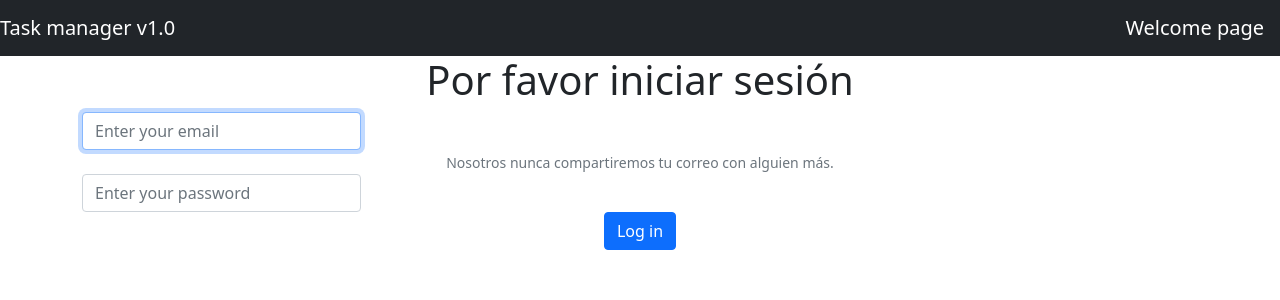
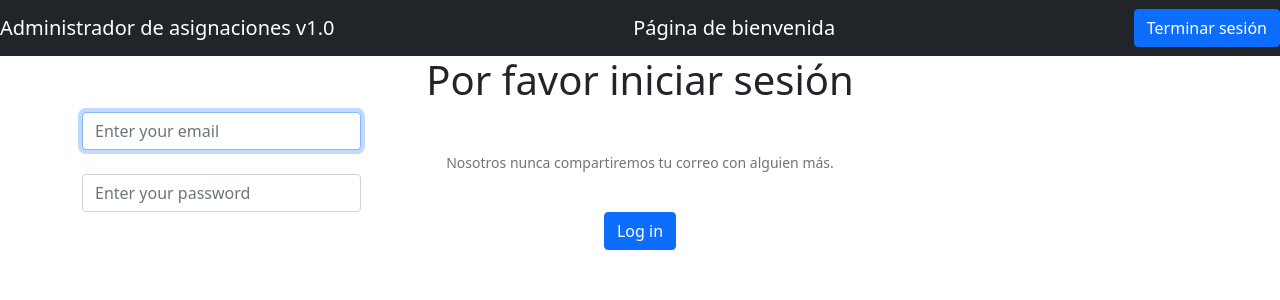
Before and after one commit to DiegoS965/Kodigo-first-project, a PHP site: page /login.php in a window 1280 px wide. Shown: the top 300 px of the page. Run offline with PHP 8.4, Linux system fonts and the light colour scheme; some libraries are stand-ins or nearby versions.

Commit message:
Add files via upload

```diff
--- a/includes/header.php
+++ b/includes/header.php
@@ -10,6 +10,15 @@
 </head>
 <body>
     <nav class="navbar navbar-dark bg-dark">
-        <a href="index.php" class="navbar-brand">Task manager v1.0</a>
-        <a href="welcomePage.php" class="navbar-brand">Welcome page</a>
+        <a href="index.php" class="navbar-brand">Administrador de asignaciones v1.0</a>
+        <a href="welcomePage.php" class="navbar-brand">Página de bienvenida</a>
+        <form action="header.php" method="post">
+            <input type="submit" name=logout_button value="Terminar sesión" class="btn btn-primary btn-block">
+        </form>
+        <?php
+            if (isset($_SESSION['logout_button']))
+            {
+                $logout=LoginSystem::logOut();
+            }
+        ?>
     </nav>
--- a/index.php
+++ b/index.php
@@ -1,11 +1,11 @@
 <?php include ("includes/header.php")?>
 <?php require_once ("db.php") ?>
 <?php require_once ("loginSystem.php");
- if (isset($_POST['send_credentials']))
+if (isset($_POST['send_credentials']))
 {
     $_SESSION['rol'] = LoginSystem::verifyLogin();
 }
-//$_SESSION['rol']=="alumno";
+
 if($_SESSION['rol'] == "alumno"){?>
 <div class="container">
     <div class="row">
--- a/loginSystem.php
+++ b/loginSystem.php
@@ -8,6 +8,7 @@
             {
                 $userData= array($_POST['email'],$_POST['password']);
             }
+            $_SESSION['rol']='invitado';
 
             $_SESSION['email'] =  $userData[0];
             $_SESSION['password']= $userData[1];
@@ -22,6 +23,17 @@
 
             $R1 = mysqli_fetch_array($result);
             $R1Pro = mysqli_fetch_array($resultPro);
+
+            if ($R1==NULL)
+            {
+                $R1['Email']='None';
+                $R1['Contrasenya']='None';
+            }
+            if ($R1Pro==NULL)
+            {
+                $R1Pro['Email']='None';
+                $R1Pro['Contrasenya']='None';
+            }
 
             if (($R1['Email']==$_SESSION['email']) && ($R1['Contrasenya']==$_SESSION['password']))
             {
@@ -39,5 +51,11 @@
             }
             return $_SESSION['rol'];
         }
+
+        static function logOut()
+        {
+            $_SESSION['rol']='invitado';
+            header("Location: login.php");
+        }
     }
 ?>
```
